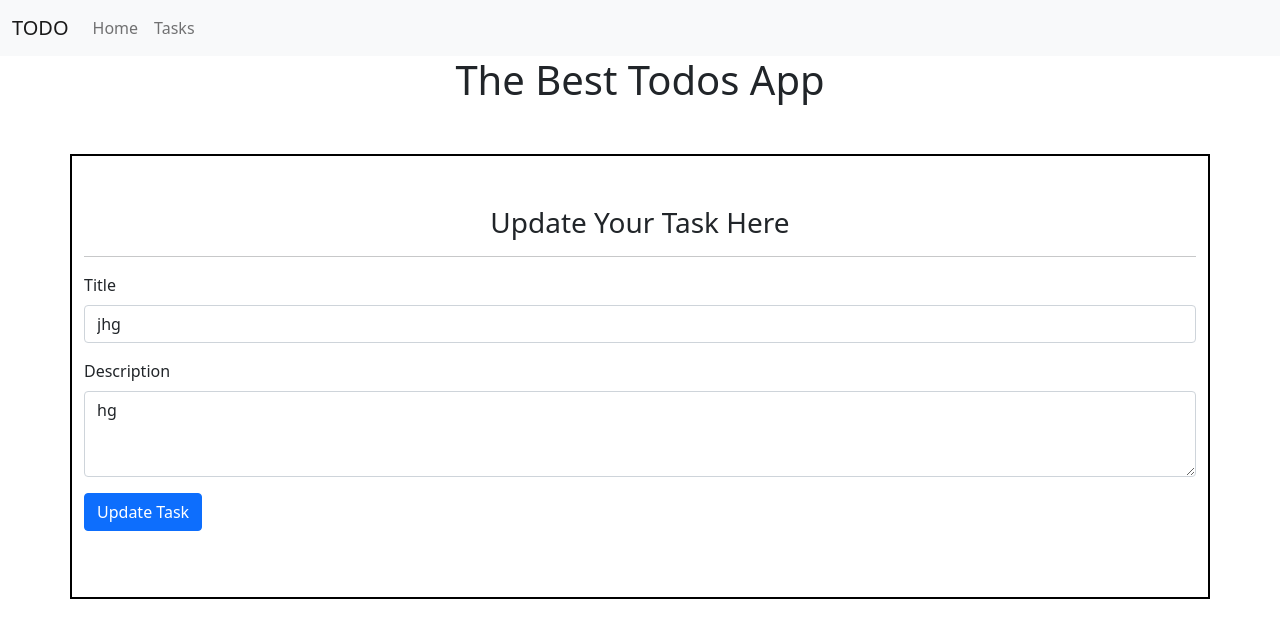
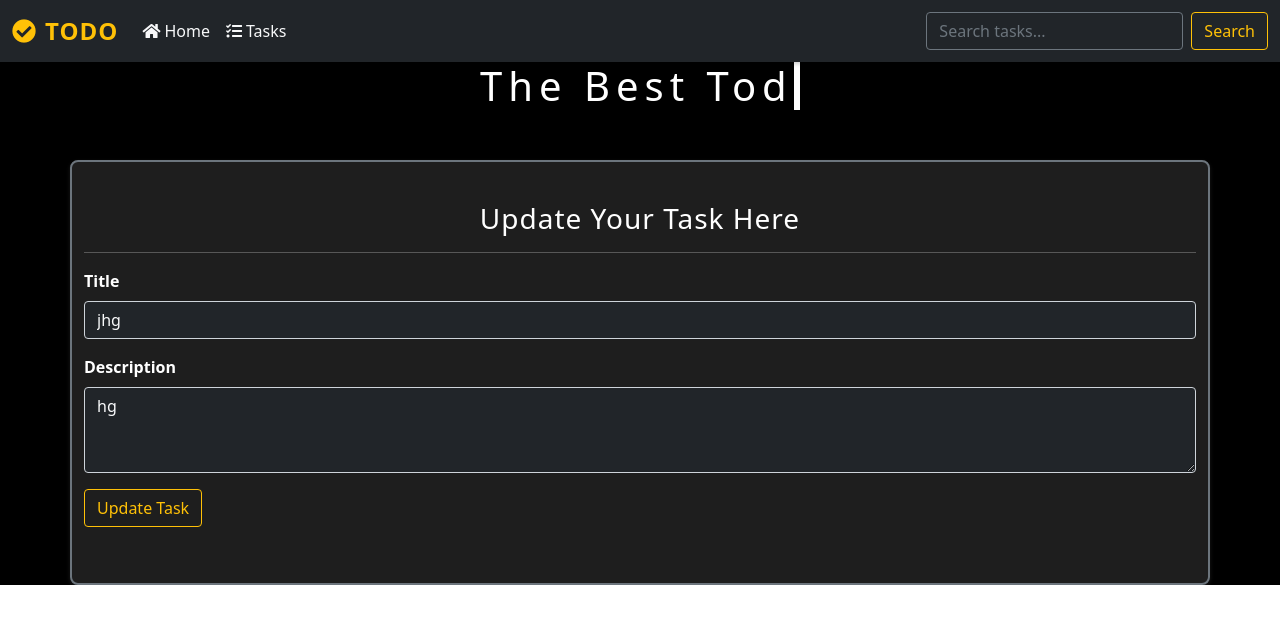
Before and after one commit to HamzaInnovates/TodoApp, a Django app: page /base/tasks/updtask/48/ in a window 1280 px wide. Shown: the top 638 px of the page. Run offline with Django 5.2, Linux system fonts and the light colour scheme; data comes from the database, SQL or seed files in the repository; both versions use the stored data as it was after the commit.

Commit message:
enhanced ui

```diff
--- a/base/models.py
+++ b/base/models.py
@@ -4,6 +4,6 @@
 class Tasks(models.Model):
     title=models.CharField(max_length=100)
     description =models.TextField(null=True)
-    created = models.DateTimeField(auto_now=True)
+    created = models.DateTimeField(auto_now_add=True)
     def __str__(self):
         return self.title
--- a/templates/base/nav.html
+++ b/templates/base/nav.html
@@ -1,25 +1,46 @@
 
-    <nav class="navbar navbar-expand-lg navbar-light bg-light">
+    <nav class="navbar navbar-expand-lg navbar-dark bg-dark">
         <div class="container-fluid">
-          <a class="navbar-brand" href="/">TODO</a>
+          <a class="navbar-brand fw-bold text-warning" href="/">
+            <i class="fas fa-check-circle me-2"></i>TODO
+          </a>
           <button class="navbar-toggler" type="button" data-bs-toggle="collapse" data-bs-target="#navbarSupportedContent" aria-controls="navbarSupportedContent" aria-expanded="false" aria-label="Toggle navigation">
             <span class="navbar-toggler-icon"></span>
           </button>
           <div class="collapse navbar-collapse" id="navbarSupportedContent">
             <ul class="navbar-nav me-auto mb-2 mb-lg-0">
               <li class="nav-item">
-                <a class="nav-link" aria-current="page" href="/">Home</a>
+                <a class="nav-link text-light hover-warning" aria-current="page" href="/">
+                  <i class="fas fa-home me-1"></i>Home
+                </a>
               </li>
               <li class="nav-item">
-                <a class="nav-link" href="/base/tasks/">Tasks</a>
+                <a class="nav-link text-light hover-warning" href="/base/tasks/">
+                  <i class="fas fa-tasks me-1"></i>Tasks
+                </a>
               </li>
-
-              </li>
-
             </ul>
             <form class="d-flex">
-
+              <input class="form-control me-2 bg-dark text-light border-secondary" type="search" placeholder="Search tasks..." aria-label="Search">
+              <button class="btn btn-outline-warning" type="submit">Search</button>
             </form>
           </div>
         </div>
       </nav>
+
+      <!-- Font Awesome -->
+      <link rel="stylesheet" href="https://cdnjs.cloudflare.com/ajax/libs/font-awesome/5.15.4/css/all.min.css">
+
+      <!-- Custom CSS -->
+      <style>
+        .hover-warning:hover {
+          color: #ffc107 !important;
+        }
+        .navbar {
+          box-shadow: 0 2px 4px rgba(0,0,0,.2);
+        }
+        .navbar-brand {
+          font-size: 1.5rem;
+          letter-spacing: 1px;
+        }
+      </style>
--- a/templates/base/update.html
+++ b/templates/base/update.html
@@ -2,10 +2,78 @@
 <html lang="en">
   <head>
     <style>
-      .container{
+      .body {
+        background-color: #000000;
+        color: #ffffff;
+      }
+      .container {
         margin-top: 50px;
-        padding: 50px;
-        border: 2px solid black;
+        padding: 40px;
+        border: 2px solid #6c757d;
+        border-radius: 8px;
+        background-color: #1e1e1e;
+        box-shadow: 0 2px 4px rgba(255,255,255,.1);
+      }
+      h1, h3 {
+        color: #ffffff;
+        font-size: 1.5rem;
+        letter-spacing: 1px;
+      }
+      hr {
+        border-top: 2px solid #6c757d;
+      }
+      .alert-success {
+        background-color: #28a745;
+        color: #ffffff;
+        margin-bottom: 20px;
+        font-weight: bold;
+        text-align: center;
+      }
+      form .form-label {
+        font-weight: bold;
+        color: #ffffff;
+      }
+      .form-control {
+        background-color: #343a40;
+        border: 1px solid #6c757d;
+        color: #ffffff;
+      }
+      .form-control:focus {
+        background-color: #2d2d2d;
+        color: #ffffff;
+        border-color: #ffc107;
+        box-shadow: 0 0 0 0.25rem rgba(255, 193, 7, 0.25);
+      }
+      .btn-primary {
+        background-color: #343a40;
+        border-color: #ffc107;
+        color: #ffffff;
+        width: 100%;
+      }
+      .btn-primary:hover {
+        background-color: #ffc107;
+        color: #000000;
+        border-color: #ffc107;
+      }
+      .typewriter h1 {
+        overflow: hidden;
+        border-right: .15em solid #ac0101;
+        white-space: nowrap;
+        margin: 0 auto;
+        letter-spacing: .15em;
+        animation:
+          typing 3.5s steps(40, end) infinite,
+          blink-caret .75s step-end infinite;
+      }
+      @keyframes typing {
+        0% { width: 0 }
+        50% { width: 100% }
+        51% { width: 100% }
+        100% { width: 0 }
+      }
+      @keyframes blink-caret {
+        from, to { border-color: transparent }
+        50% { border-color: #ffffff; }
       }
     </style>
     <meta charset="utf-8">
@@ -15,6 +83,7 @@
     <title>Todo - Update Task</title>
   </head>
   <body>
+    <div class="body">
     {% include 'base/nav.html' %}
 
     {% if success %}
@@ -23,30 +92,31 @@
       </div>
     {% endif %}
 
-    <h1 class="text-center">The Best Todos App</h1>
+    <div class="typewriter">
+      <h1 class="text-center mb-4">The Best Todos App</h1>
+    </div>
 
     <div class="container">
       <h3 class="text-center">Update Your Task Here</h3>
       <hr>
 
       <form class="my-3" action="{% url 'doupdtasks' task.id %}" method="post">
-
         {% csrf_token %}
 
         <div class="mb-3">
           <label for="title" class="form-label">Title</label>
-          <input type="text" class="form-control" id="title" value="{{ task.title }}" name="title" required>
+          <input type="text" class="form-control bg-dark text-light" id="title" value="{{ task.title }}" name="title" required>
         </div>
 
         <div class="mb-3">
           <label for="desc" class="form-label">Description</label>
-          <textarea class="form-control" id="desc" name="desc" rows="3" required>{{ task.description }}</textarea>
+          <textarea class="form-control bg-dark text-light" id="desc" name="desc" rows="3" required>{{ task.description }}</textarea>
         </div>
 
-        <button type="submit" class="btn btn-primary">Update Task</button>
+        <button type="submit" class="btn btn-outline-warning">Update Task</button>
       </form>
     </div>
-
+  </div>
     <script src="https://cdn.jsdelivr.net/npm/bootstrap@5.0.2/dist/js/bootstrap.bundle.min.js" integrity="sha384-MrcW6ZMFYlzcLA8Nl+NtUVF0sA7MsXsP1UyJoMp4YLEuNSfAP+JcXn/tWtIaxVXM" crossorigin="anonymous"></script>
   </body>
 </html>
--- a/testing_proj/settings.py
+++ b/testing_proj/settings.py
@@ -60,6 +60,11 @@
     },
 ]
 
+LOGGING = {
+    'version': 1,
+    'disable_existing_loggers': True,
+}
+
 WSGI_APPLICATION = 'testing_proj.wsgi.application'
 
 
```
Also changed, not shown: templates/base/home.html (+53 -13 lines), templates/base/tasks.html (+27 -7 lines), base/migrations/0005_alter_tasks_created.py (added), db.sqlite3.
